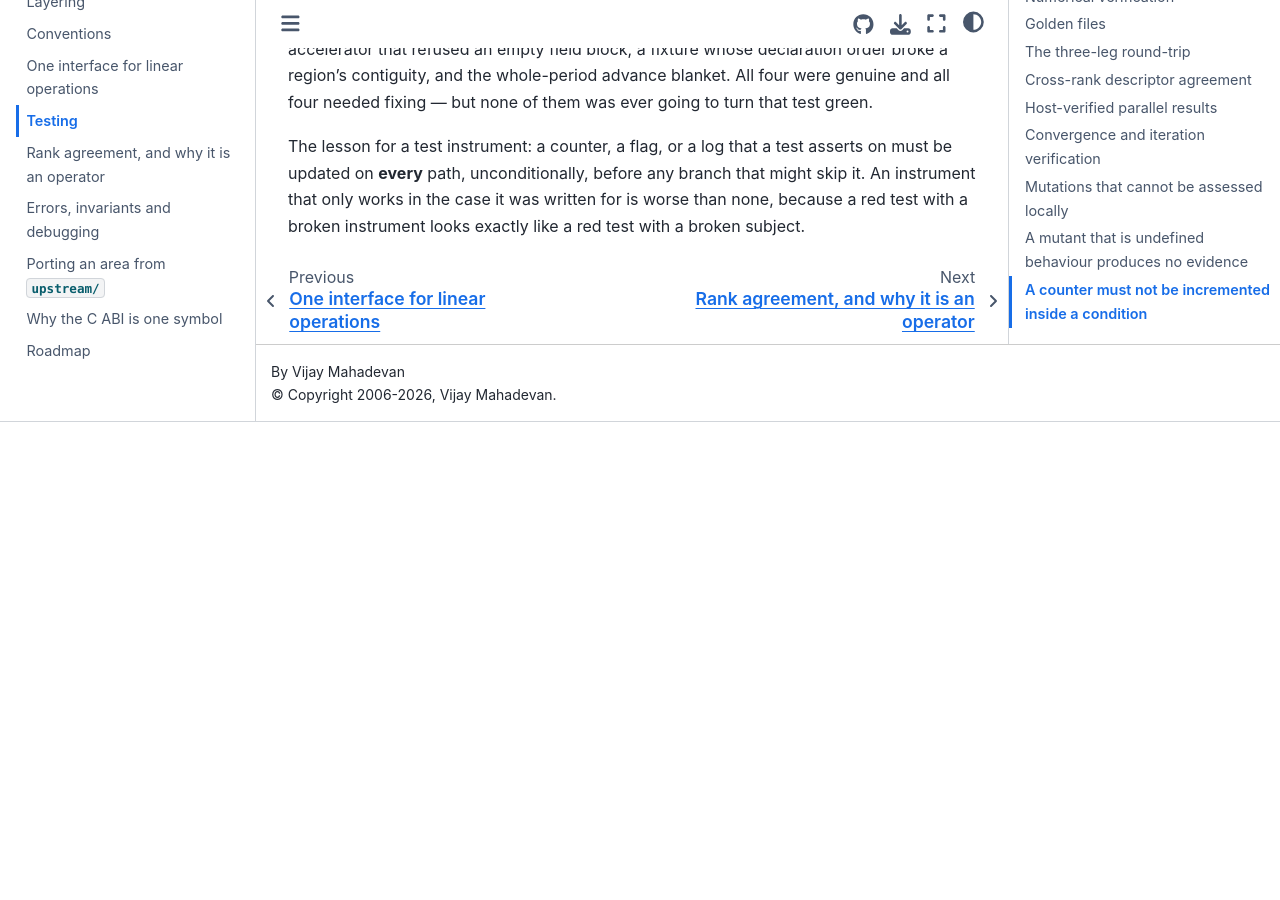
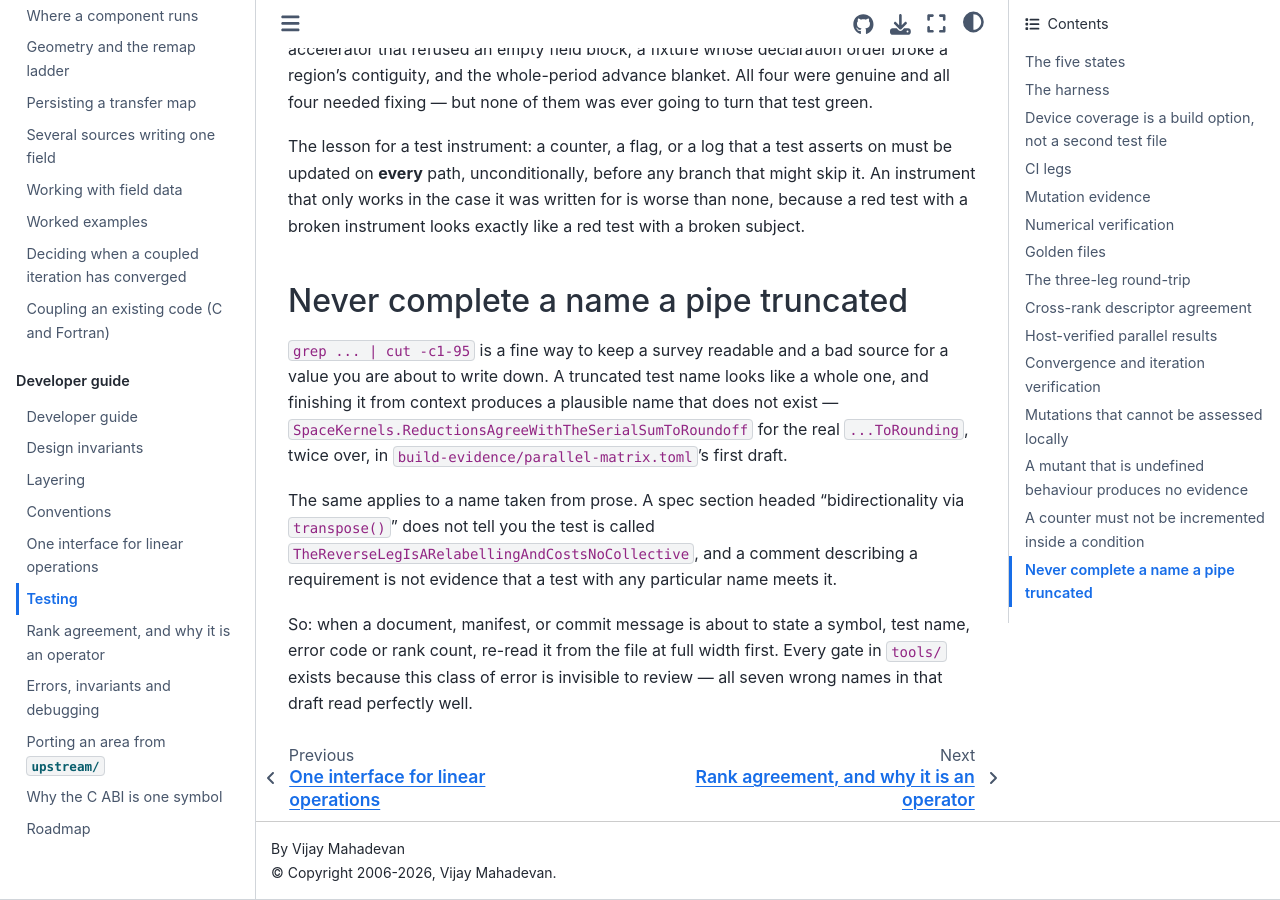
Before and after one commit to vijaysm/fuse, a Sphinx documentation site: the page built from docs/dev/testing.md, in a window 1280 px wide and 900 px high, scrolled down 6241 px. Built offline with Sphinx 7.4.7 and the Sphinx Book theme 1.1.4, drawn with Linux system fonts in a browser that asks for light colours; before the commit the page ends 6663 px from its top, so only the background shows below that.

Commit message:
Record why the matrix manifest is checked and not trusted
Seven names in its first draft were invented from prose or completed from truncated grep output, and every one of them read perfectly well.

```diff
--- a/docs/dev/testing.md
+++ b/docs/dev/testing.md
@@ -227,3 +227,23 @@ asserts on must be updated on **every** path, unconditionally, before any
 branch that might skip it. An instrument that only works in the case it was
 written for is worse than none, because a red test with a broken instrument
 looks exactly like a red test with a broken subject.
+
+
+## Never complete a name a pipe truncated
+
+`grep ... | cut -c1-95` is a fine way to keep a survey readable and a bad
+source for a value you are about to write down. A truncated test name looks
+like a whole one, and finishing it from context produces a plausible name that
+does not exist — `SpaceKernels.ReductionsAgreeWithTheSerialSumToRoundoff` for
+the real `...ToRounding`, twice over, in
+`build-evidence/parallel-matrix.toml`'s first draft.
+
+The same applies to a name taken from prose. A spec section headed
+"bidirectionality via `transpose()`" does not tell you the test is called
+`TheReverseLegIsARelabellingAndCostsNoCollective`, and a comment describing a
+requirement is not evidence that a test with any particular name meets it.
+
+So: when a document, manifest, or commit message is about to state a symbol,
+test name, error code or rank count, re-read it from the file at full width
+first. Every gate in `tools/` exists because this class of error is invisible
+to review — all seven wrong names in that draft read perfectly well.
```
Also changed, not shown: 1 other file.
